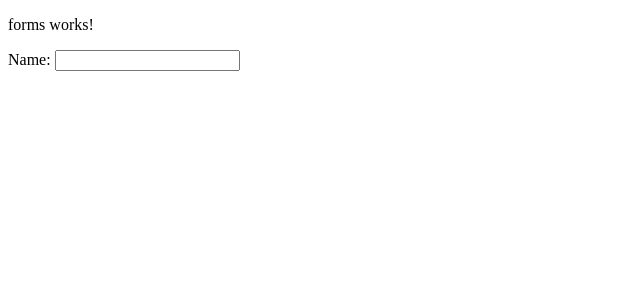
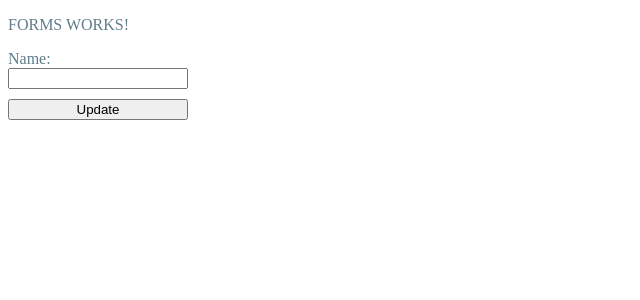
Before and after one commit to LeonardoCesca/trilha-front-2019, an Angular app in the folder Angular/poc-forms/: page / in a window 1280 px wide. Shown: the top 300 px of the page, without its empty margins (0-640 px from the left). Built offline with nearby package versions, Linux system fonts and the light colour scheme.

Commit message:
ADD stylesheet and classes to forms

```diff
--- a/Angular/poc-forms/src/app/forms/forms.component.html
+++ b/Angular/poc-forms/src/app/forms/forms.component.html
@@ -1,5 +1,8 @@
-<p>forms works!</p>
-<label>
+<section class="forms">
+  <p class="forms__title">forms works!</p>
+  <label class="forms__label">
     Name:
-    <input type="text" [formControl]="name"> {{ name.value }}
+    <input type="text" [formControl]="name" class="forms__input"> {{ name.value }}
+    <button (click)="updateName()" class="forms__btn">Update</button>
   </label>
+</section>
--- a/Angular/poc-forms/src/app/forms/forms.component.scss
+++ b/Angular/poc-forms/src/app/forms/forms.component.scss
@@ -0,0 +1,18 @@
+.forms {
+    color: #607d8b;
+
+    &__title {
+        text-transform: uppercase;
+    }
+
+    &__label {
+        display: flex;
+        flex-direction: column;
+        width: 180px;
+    }
+
+    &__input {
+        margin-bottom: 10px;
+    }
+
+}
--- a/Angular/poc-forms/src/app/forms/forms.component.ts
+++ b/Angular/poc-forms/src/app/forms/forms.component.ts
@@ -13,4 +13,8 @@ export class FormsComponent implements OnInit {
   ngOnInit() {
   }
 
+  updateName() {
+    this.name.setValue('Leo');
+  }
+
 }
```
